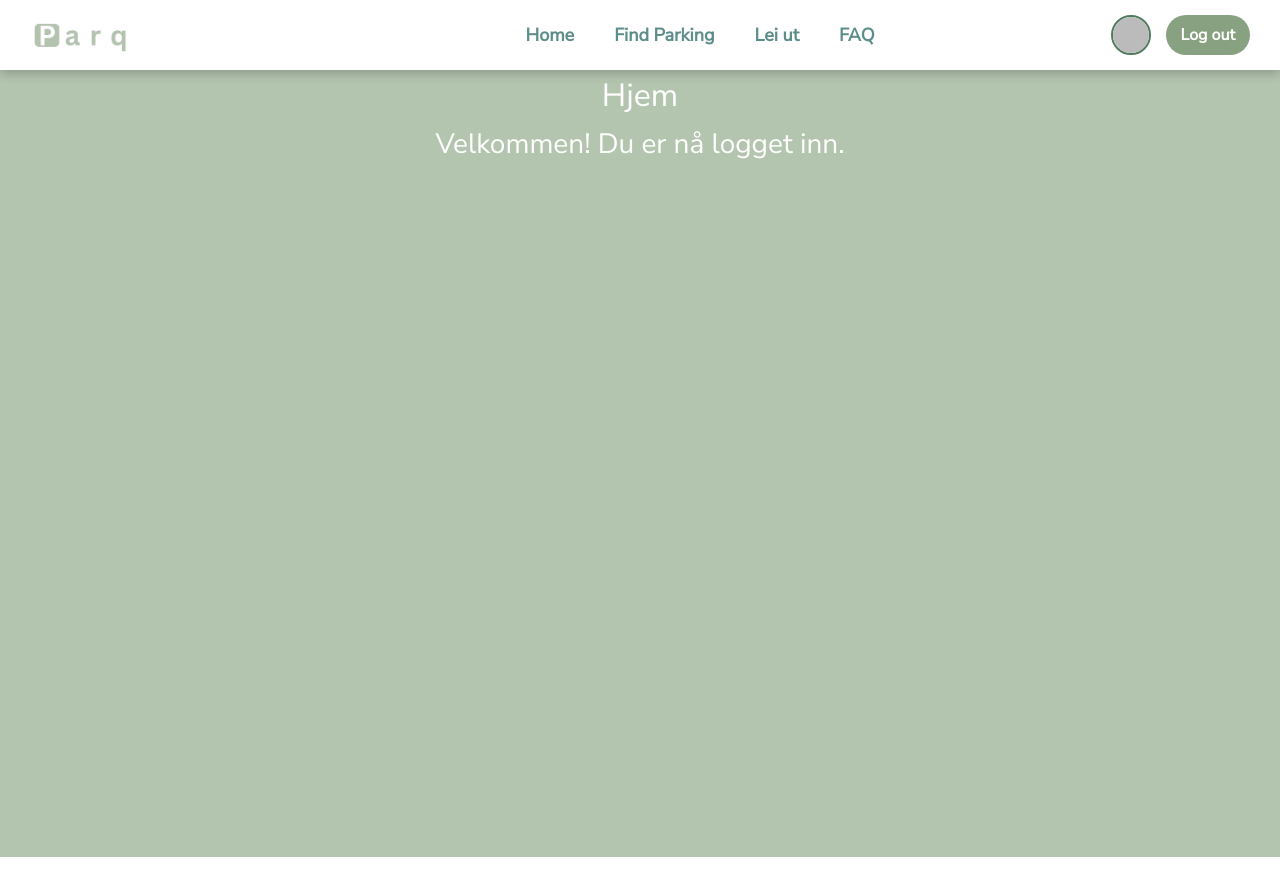
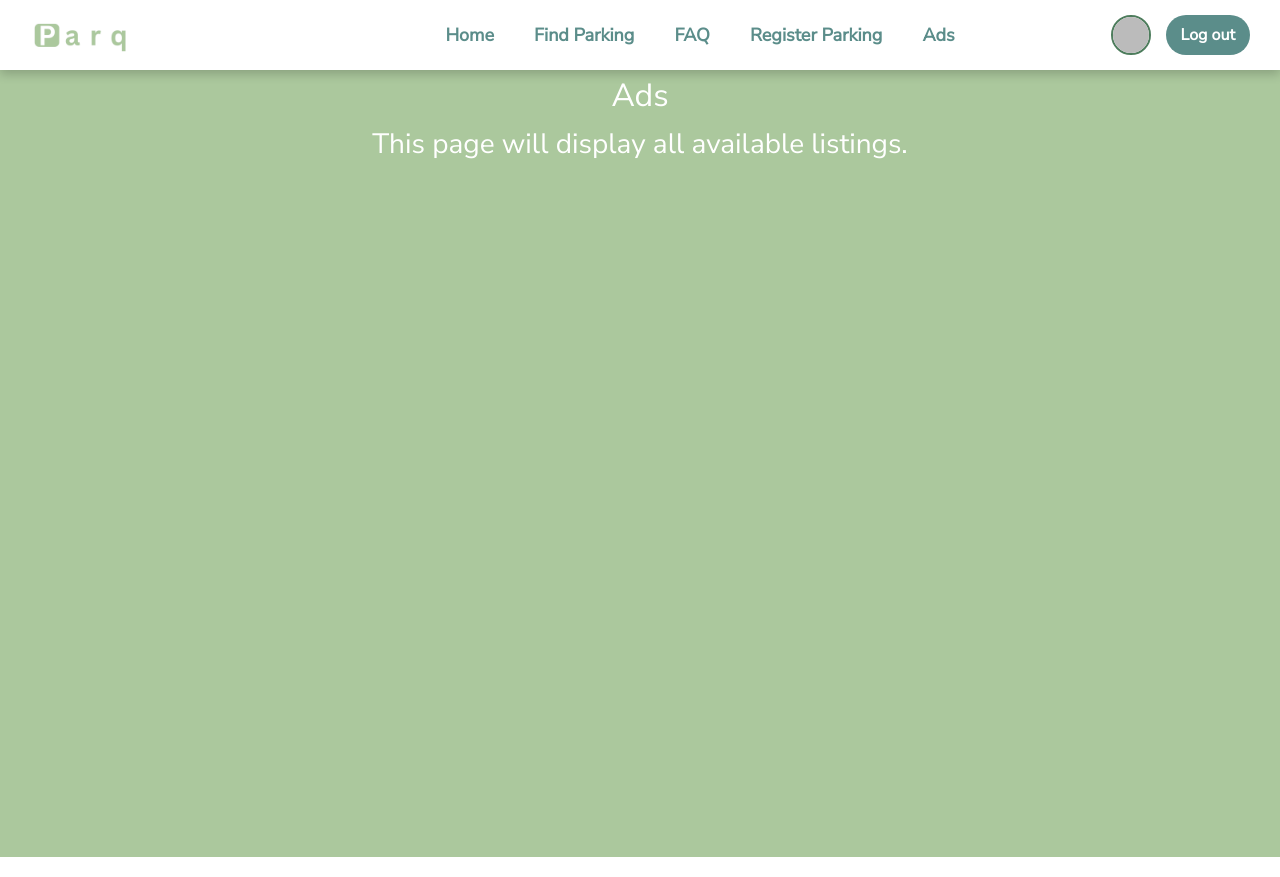
Before and after one commit to Marisolos/APP200v-Team-08, a Vue app in the folder my-parking-app/: page /ads in a window 1280 px wide. Before the commit this address led to /home. Built offline with nearby package versions, Linux system fonts and the light colour scheme; no server answers; sample sign-in values are in the browser's storage.

Commit message:
Bakgrunnsfarge ++

```diff
--- a/my-parking-app/src/App.vue
+++ b/my-parking-app/src/App.vue
@@ -12,8 +12,9 @@
       <div class="nav-links">
         <router-link to="/home" v-if="user">Home</router-link>
         <router-link to="/finn-parkering" v-if="user">Find Parking</router-link>
-        <router-link to="/lei-ut" v-if="user">Lei ut</router-link>
         <router-link to="/faq" v-if="user">FAQ</router-link>
+        <router-link to="/register-parking-1" v-if="user">Register Parking</router-link>
+        <router-link to="/ads" v-if="user">Ads</router-link>
       </div>
 
       <div class="right-controls" v-if="user">
@@ -158,7 +159,7 @@ export default {
 }
 
 .logout-btn {
-  background-color: #87A181;
+  background-color: #5B8D8A;
   color: white;
   border: none;
   padding: 8px 15px;
--- a/my-parking-app/src/router.js
+++ b/my-parking-app/src/router.js
@@ -4,26 +4,26 @@ import { getAuth } from "firebase/auth";
 import Login from "@/views/Login.vue";
 import Home from "@/views/Home.vue";
 import FindParking from "@/views/FindParking.vue";
-import RentOut from "@/views/RentOut.vue";
 import FAQ from "@/views/FAQ.vue";
 import RegisterParking1 from "@/views/RegisterParking1.vue";
 import RegisterParking2 from "@/views/RegisterParking2.vue";
 import RegisterParking3 from "@/views/RegisterParking3.vue";
 import RegisterParking4 from "@/views/RegisterParking4.vue";
 import EditProfile from "@/views/EditProfile.vue";
+import Ads from "@/views/Ads.vue";
 
 const routes = [
   { path: "/login", component: Login },
   { path: "/home", component: Home, meta: { requiresAuth: true } },
   { path: "/finn-parkering", component: FindParking, meta: { requiresAuth: true } },
-  { path: "/lei-ut", component: RentOut, meta: { requiresAuth: true } },
   { path: "/faq", component: FAQ, meta: { requiresAuth: true } },
   { path: "/register-parking-1", component: RegisterParking1, meta: { requiresAuth: true } },
   { path: "/register-parking-2", component: RegisterParking2, meta: { requiresAuth: true } },
   { path: "/register-parking-3", component: RegisterParking3, meta: { requiresAuth: true } },
   { path: "/register-parking-4", component: RegisterParking4, meta: { requiresAuth: true } },
   { path: "/edit-profile", name: "EditProfile", component: EditProfile, meta: { requiresAuth: true } },
-  { path: "/:pathMatch(.*)*", redirect: "/login" }
+  { path: "/ads", component: Ads, meta: { requiresAuth: true } },
+  { path: "/:pathMatch(.*)*", redirect: "/login" } // Keep this LAST
 ];
 
 const router = createRouter({
--- a/my-parking-app/src/views/Home.vue
+++ b/my-parking-app/src/views/Ads.vue
@@ -1,19 +1,18 @@
 <template>
-    <div class="home-container">
-      <h2> Hjem</h2>
-      <p>Velkommen! Du er nå logget inn.</p>
+    <div class="page-container">
+      <h2>Ads</h2>
+      <p>This page will display all available listings.</p>
     </div>
   </template>
 
   <script>
   export default {
-    name: "UserHome"
+    name: "AdListings"
   };
   </script>
 
   <style scoped>
-/* 🔹 Page Container */
-.home-container {
+  .page-container {
   display: flex;
   flex-direction: column;
   align-items: center; /* Centers horizontally */
@@ -21,12 +20,11 @@
   text-align: center; /* Ensures text inside is centered */
   padding-top: 20px;
   height: 100vh;
-  background-color: #B3C4AF;
+  background-color: #ABC89D;
   width: 100%; /* Ensures full width to properly center content */
   font-family: "Nunito Sans", sans-serif;
   font-size: 28px;
   color: #ffffff; /* Medium grey */
   margin-bottom: 20px;
-}
-
+  }
   </style>
--- a/my-parking-app/src/views/EditProfile.vue
+++ b/my-parking-app/src/views/EditProfile.vue
@@ -190,7 +190,7 @@ export default {
 
 <style scoped>
 .profile-page {
-  background-color: #AFCDBB;
+  background-color: #ABC89D;
   min-height: 100vh;
   padding: 40px 20px;
   font-family: "Nunito Sans", sans-serif;
--- a/my-parking-app/src/views/FAQ.vue
+++ b/my-parking-app/src/views/FAQ.vue
@@ -15,5 +15,6 @@
   .page-container {
     padding: 20px;
     text-align: center;
+    background-color: #ABC89D;
   }
   </style>
--- a/my-parking-app/src/views/FindParking.vue
+++ b/my-parking-app/src/views/FindParking.vue
@@ -50,7 +50,7 @@ export default {
   justify-content: flex-start; /* Moves content closer to the top */
   padding-top: 20px; /* Reduce padding to move even higher */
   height: 100vh; /* Full height */
-  background-color: #B3C4AF;
+  background-color: #ABC89D;
 }
 
 /* 🔹 Page Title */
--- a/my-parking-app/src/views/RegisterParking1.vue
+++ b/my-parking-app/src/views/RegisterParking1.vue
@@ -1,6 +1,6 @@
 <template>
   <div class="register-container">
-    <h2 class="page-title">Registrer parkeringsplass</h2>
+    <h2 class="page-title">Register Parking</h2>
 
     <div class="form-section center">
       <label><strong>📍 Bruk lagret adresse fra profilen?</strong></label><br>
@@ -131,7 +131,7 @@ export default {
   align-items: center;
   justify-content: flex-start;
   padding-top: 20px;
-  background-color: #B3C4AF;
+  background-color: #ABC89D;
   min-height: 100vh;
   font-family: "Nunito Sans", sans-serif;
 }
--- a/my-parking-app/src/views/RentOut.vue
+++ /dev/null
@@ -1,19 +0,0 @@
-<template>
-    <div class="page-container">
-      <h2>Lei ut parkeringsplass</h2>
-      <p>Har du en ledig parkeringsplass? Lei den ut her.</p>
-    </div>
-  </template>
-
-  <script>
-  export default {
-    name: "RentOut"
-  };
-  </script>
-
-  <style scoped>
-  .page-container {
-    padding: 20px;
-    text-align: center;
-  }
-  </style>
```
Also changed, not shown: my-parking-app/src/assets/parq-logo-1.png.
